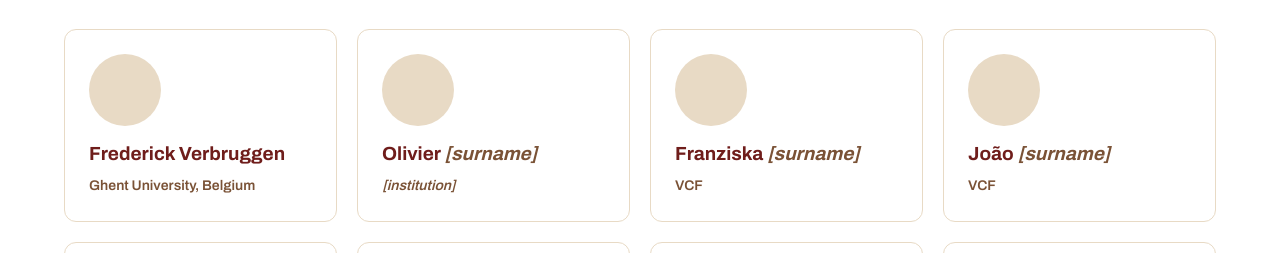
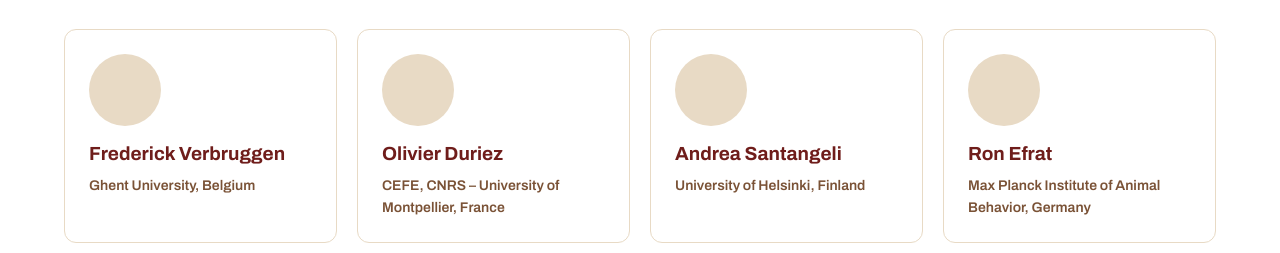
Before and after one commit to ClaraGiC/vulcan-network, a plain HTML site: page people.html in a window 1280 px wide. Shown: the part 547-800 px from the top of the page. Drawn offline with Linux system fonts and the light colour scheme.

Commit message:
Add files via upload

```diff
--- a/people.html
+++ b/people.html
@@ -30,7 +30,7 @@
 </div></section>
 <section><div class="wrap">
   <div class="section-head"><p class="kicker">Steering committee</p><h2>Steering committee</h2><p class="lead">The steering committee guides the network. Project teams work on each research question, and contributors share data, analyses and writing.</p></div>
-  <div class="grid g4"><div class="card person"><div class="avatar" aria-hidden="true"></div><h3>Frederick Verbruggen</h3><p class="meta">Ghent University, Belgium</p></div><div class="card person"><div class="avatar" aria-hidden="true"></div><h3>Olivier <span class="placeholder">[surname]</span></h3><p class="meta"><span class="placeholder">[institution]</span></p></div><div class="card person"><div class="avatar" aria-hidden="true"></div><h3>Franziska <span class="placeholder">[surname]</span></h3><p class="meta">VCF</p></div><div class="card person"><div class="avatar" aria-hidden="true"></div><h3>João <span class="placeholder">[surname]</span></h3><p class="meta">VCF</p></div><div class="card person"><div class="avatar" aria-hidden="true"></div><h3>Andrea <span class="placeholder">[surname]</span></h3><p class="meta"><span class="placeholder">[institution]</span></p></div><div class="card person"><div class="avatar" aria-hidden="true"></div><h3>Ron <span class="placeholder">[surname]</span></h3><p class="meta"><span class="placeholder">[institution]</span></p></div><div class="card person"><div class="avatar" aria-hidden="true"></div><h3><span class="placeholder">[Representative, Spain]</span></h3><p class="meta">To be confirmed</p></div><div class="card person"><div class="avatar" aria-hidden="true"></div><h3><span class="placeholder">[Representative, Bulgaria]</span></h3><p class="meta">To be confirmed</p></div></div>
+  <div class="grid g4"><div class="card person"><div class="avatar" aria-hidden="true"></div><h3>Frederick Verbruggen</h3><p class="meta">Ghent University, Belgium</p></div><div class="card person"><div class="avatar" aria-hidden="true"></div><h3>Olivier Duriez</h3><p class="meta">CEFE, CNRS – University of Montpellier, France</p></div><div class="card person"><div class="avatar" aria-hidden="true"></div><h3>Andrea Santangeli</h3><p class="meta">University of Helsinki, Finland</p></div><div class="card person"><div class="avatar" aria-hidden="true"></div><h3>Ron Efrat</h3><p class="meta">Max Planck Institute of Animal Behavior, Germany</p></div><div class="card person"><div class="avatar" aria-hidden="true"></div><h3>Franziska Lörcher</h3><p class="meta">Vulture Conservation Foundation (VCF)</p></div><div class="card person"><div class="avatar" aria-hidden="true"></div><h3>João Guilherme</h3><p class="meta">Vulture Conservation Foundation (VCF)</p></div><div class="card person"><div class="avatar" aria-hidden="true"></div><h3><span class="placeholder">[Representative, Spain]</span></h3><p class="meta">To be confirmed</p></div><div class="card person"><div class="avatar" aria-hidden="true"></div><h3><span class="placeholder">[Representative, Bulgaria]</span></h3><p class="meta">To be confirmed</p></div></div>
 </div></section>
 <section class="bg-cream"><div class="wrap">
   <div class="section-head"><p class="kicker">Members</p><h2>Members</h2></div>
```
